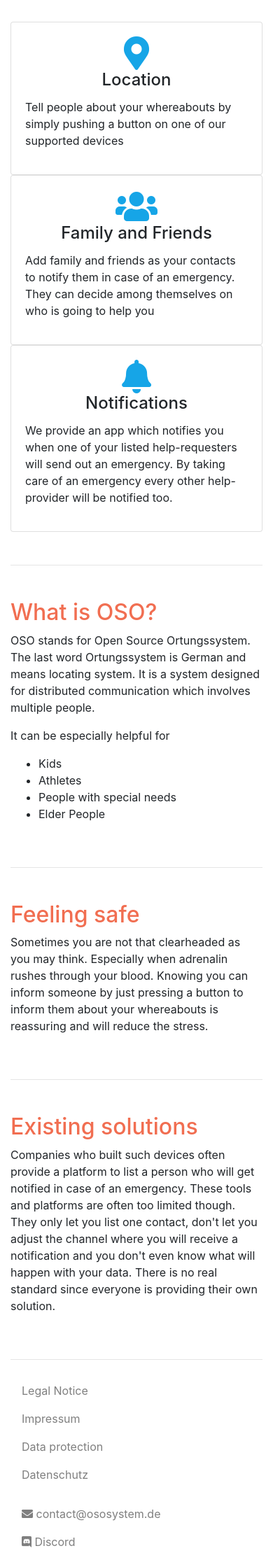
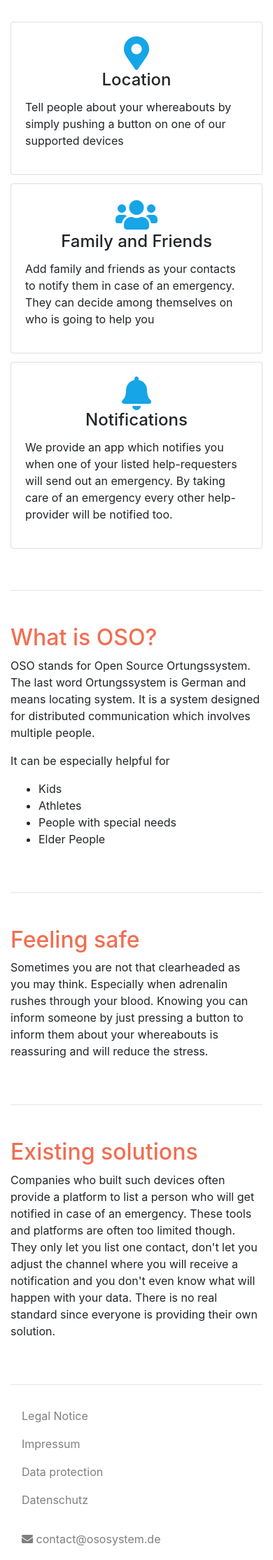
Before and after one commit to OSOSystem/oso-website, a Jekyll site: the page built from index.html, in a window 390 px wide. Shown: the part 473-2702 px from the top of the page at 70% size. Built offline with Jekyll 4.4.1, drawn with Linux system fonts in a browser that asks for light colours; nearby versions of some CDN libraries.

Commit message:
:art: Fix spacing of cards

```diff
--- a/css/main.scss
+++ b/css/main.scss
@@ -63,7 +63,7 @@
 }
 
 @media (max-width : 992px) {
-  section .mobile-mb {
-    margin-bottom: 1.25em;
+  div .mobile-mb {
+    margin-bottom: 0.75em;
   }
 }
```
